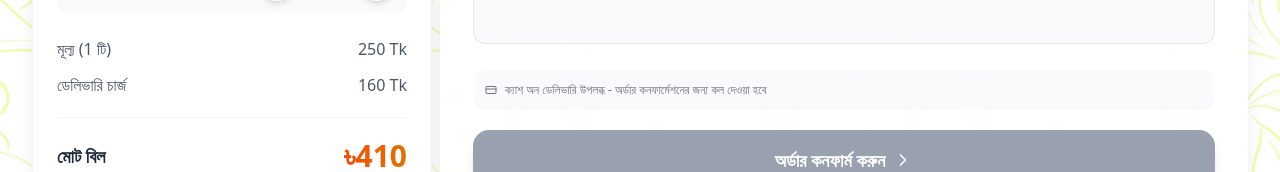
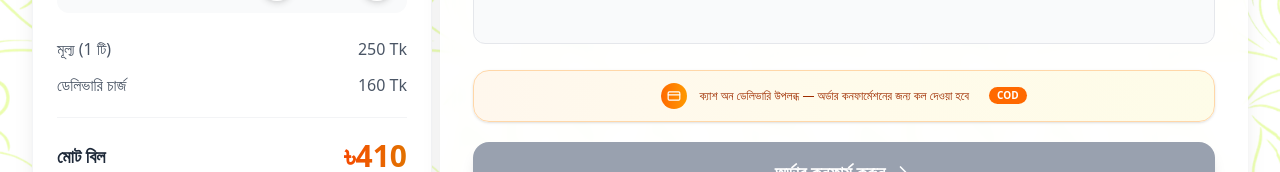
Before and after one commit to mbhzone/rifibazar, a React (Vite) app in the folder client/: page / in a window 1280 px wide. Shown: the part 3798-3970 px from the top of the page. Built offline with nearby package versions, Linux system fonts and the light colour scheme.

Commit message:
style:design update

```diff
--- a/client/src/components/Home/CheckOut.jsx
+++ b/client/src/components/Home/CheckOut.jsx
@@ -387,12 +387,30 @@ const CheckOut = () => {
                 </div>
 
                 {/* Cash on delivery info */}
-                <div className="mt-5 flex items-center gap-2 text-xs text-gray-500 bg-gray-50 p-3 rounded-xl">
-                  <CreditCard className="w-3 h-3" />
-                  <p className="whitespace-nowrap">
-                    ক্যাশ অন ডেলিভারি উপলব্ধ - অর্ডার কনফার্মেশনের জন্য কল দেওয়া
+                <div
+                  className=" flex items-center justify-center gap-3 text-xs
+  bg-gradient-to-r from-orange-50 via-amber-50 to-yellow-50
+  border border-orange-200
+  p-3 rounded-2xl shadow-sm
+  text-orange-800
+  hover:shadow-md transition-all duration-300
+"
+                >
+                  <div className="p-1.5 rounded-full bg-gradient-to-r from-orange-500 to-amber-500 text-white">
+                    <CreditCard className="w-3.5 h-3.5" />
+                  </div>
+
+                  <p className="whitespace-nowrap font-medium">
+                    ক্যাশ অন ডেলিভারি উপলব্ধ — অর্ডার কনফার্মেশনের জন্য কল দেওয়া
                     হবে
                   </p>
+
+                  <span
+                    className="ml-2 px-2 py-0.5 text-[10px] rounded-full
+    bg-orange-500 text-white font-semibold"
+                  >
+                    COD
+                  </span>
                 </div>
                 <button
                   type="submit"
```
